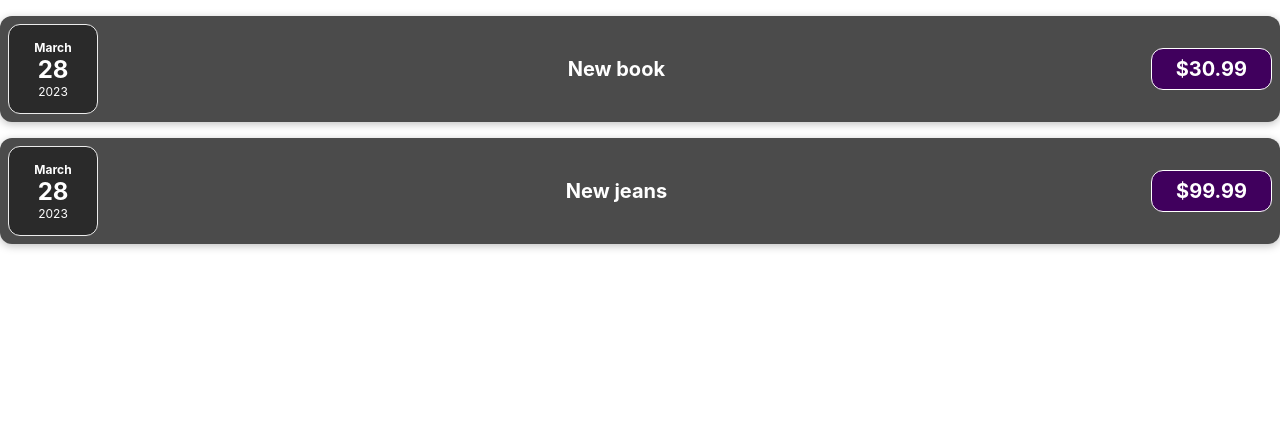
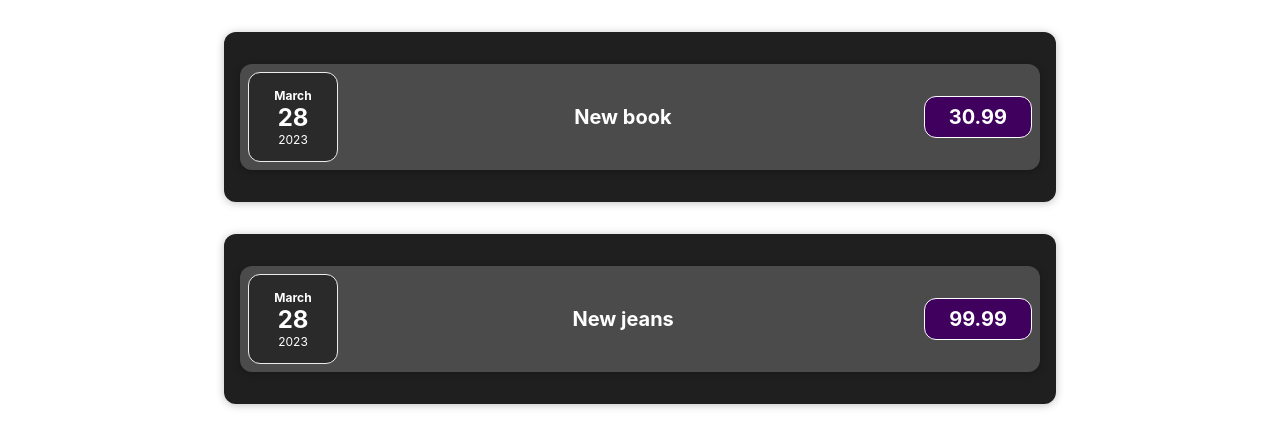
Before and after one commit to pingoDeLingo/expenses, a React (Create React App) app: page / in a window 1280 px wide. Shown: the top 448 px of the page. Built offline with nearby package versions, Linux system fonts and the light colour scheme.

Commit message:
5. Ülesanne 2 - ümbritseva komponendi loomine ja kujundamine

```diff
--- a/src/App.js
+++ b/src/App.js
@@ -1,6 +1,6 @@
 import logo from './logo.svg';
 import './App.css';
-import ExpenseItem from "./components/ExpenseItem";
+import Expenses from "./components/Expenses";
 
 function App() {
     const expenses = [
@@ -17,8 +17,8 @@ function App() {
     ]
     return (
         <div className="App">
-            <ExpenseItem expenseData={expenses[0]}></ExpenseItem>
-            <ExpenseItem expenseData={expenses[1]}></ExpenseItem>
+            <Expenses expenseData={expenses[0]}></Expenses>
+            <Expenses expenseData={expenses[1]}></Expenses>
         </div>
     );
 }
--- a/src/components/ExpenseItem.js
+++ b/src/components/ExpenseItem.js
@@ -1,13 +1,14 @@
 import './ExpenseItem.css'
-import ExpenseDate from "./ExpenseDate";
+import ExpenseDate from './ExpenseDate'
 
-function ExpenseItem(props) {
+function ExpenseItem(props){
+    console.log(props)
     return (
         <div className="expense-item">
-            <ExpenseDate date={props.expenseData.date}></ExpenseDate>
+            <ExpenseDate date={props.expenseData.expenseData.date}></ExpenseDate>
             <div className="expense-item__description">
-                <h2>{props.expenseData.title}</h2>
-                <div className="expense-item__price">${props.expenseData.price}</div>
+                <h2>{props.expenseData.expenseData.title}</h2>
+                <div className='expense-item__price'>{props.expenseData.expenseData.price}</div>
             </div>
         </div>
     );
--- /dev/null
+++ b/src/components/Expenses.css
@@ -0,0 +1,9 @@
+.expenses {
+    padding: 1rem;
+    background-color: rgb(31, 31, 31);
+    margin: 2rem auto;
+    width: 50rem;
+    max-width: 95%;
+    border-radius: 12px;
+    box-shadow: 0 1px 8px rgba(0, 0, 0, 0.25);
+}
--- /dev/null
+++ b/src/components/Expenses.js
@@ -0,0 +1,10 @@
+import './Expenses.css'
+import ExpenseItem  from "./ExpenseItem";
+function Expenses(props){
+    return (
+        <div className="expenses">
+            <ExpenseItem expenseData={props}></ExpenseItem>
+        </div>
+    )
+}
+export default Expenses
```
